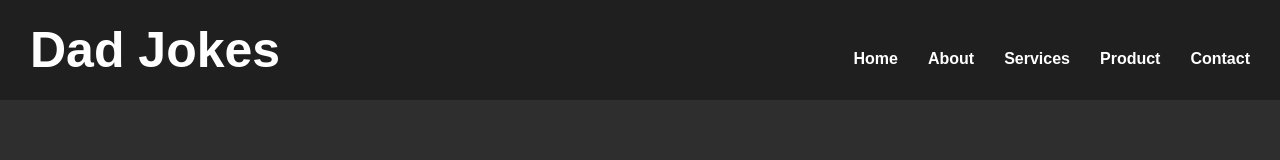
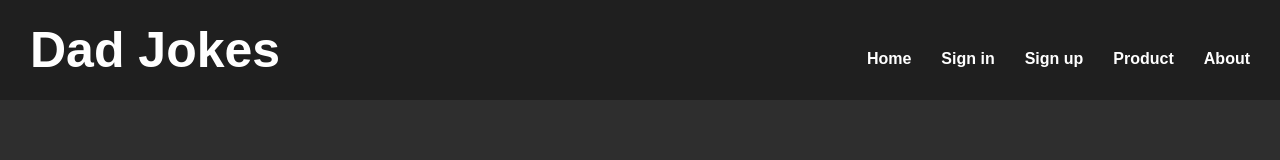
Before and after one commit to zozo0329/Dad-Jokes.0.2-test, a plain HTML site: page index.html in a window 1280 px wide. Drawn offline with Linux system fonts and the light colour scheme.

Commit message:
all goods

```diff
--- a/index.html
+++ b/index.html
@@ -14,10 +14,10 @@
         </div>
         <ul id="menuList">
           <li><a href="#">Home</a></li>
+          <li><a href="#">Sign in</a></li>
+          <li><a href="#">Sign up</a></li>
+          <li><a href="#">Product</a></li>
           <li><a href="#">About</a></li>
-          <li><a href="#">Services</a></li>
-          <li><a href="#">Product</a></li>
-          <li><a href="#">Contact</a></li>
         </ul>
         <div class="menu-icon">
           <i class="fa-solid fa-bars" onclick="toggleMenu()"></i>
```
Also changed, not shown: 1 other file.
